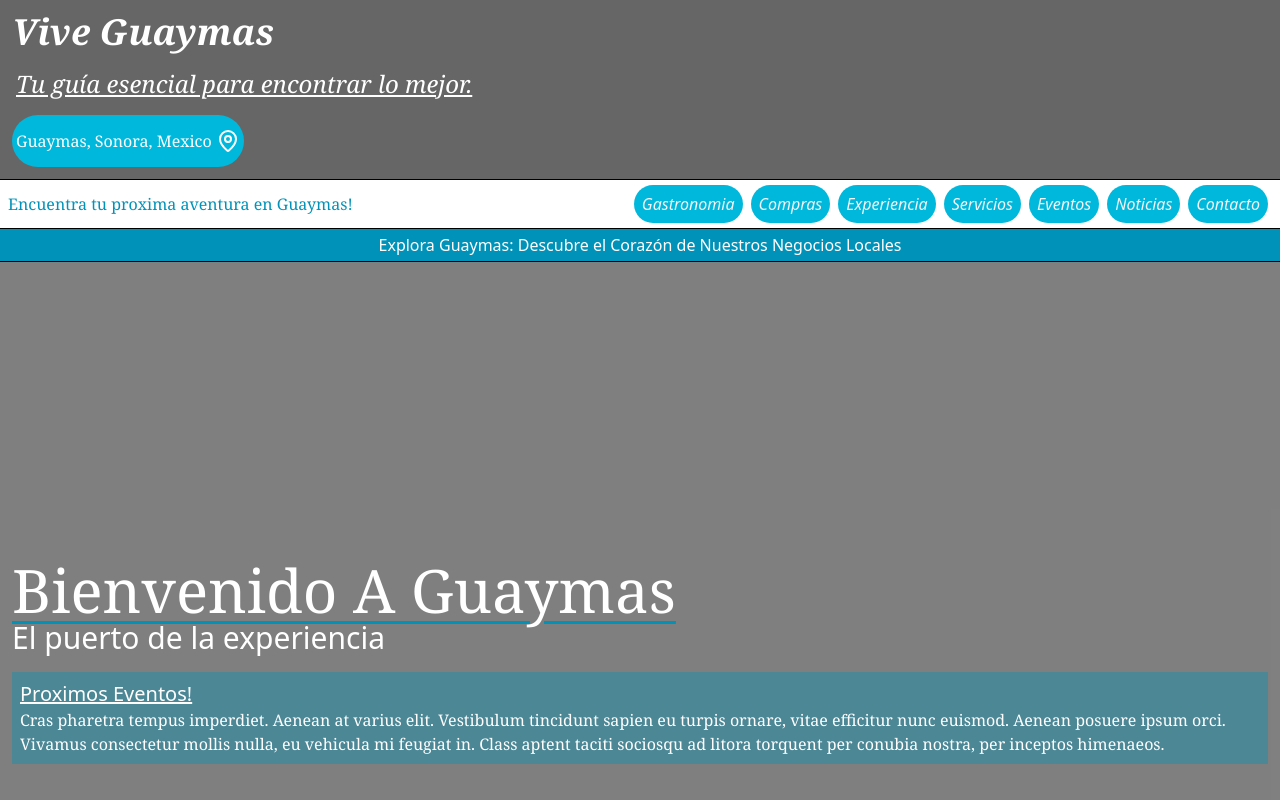
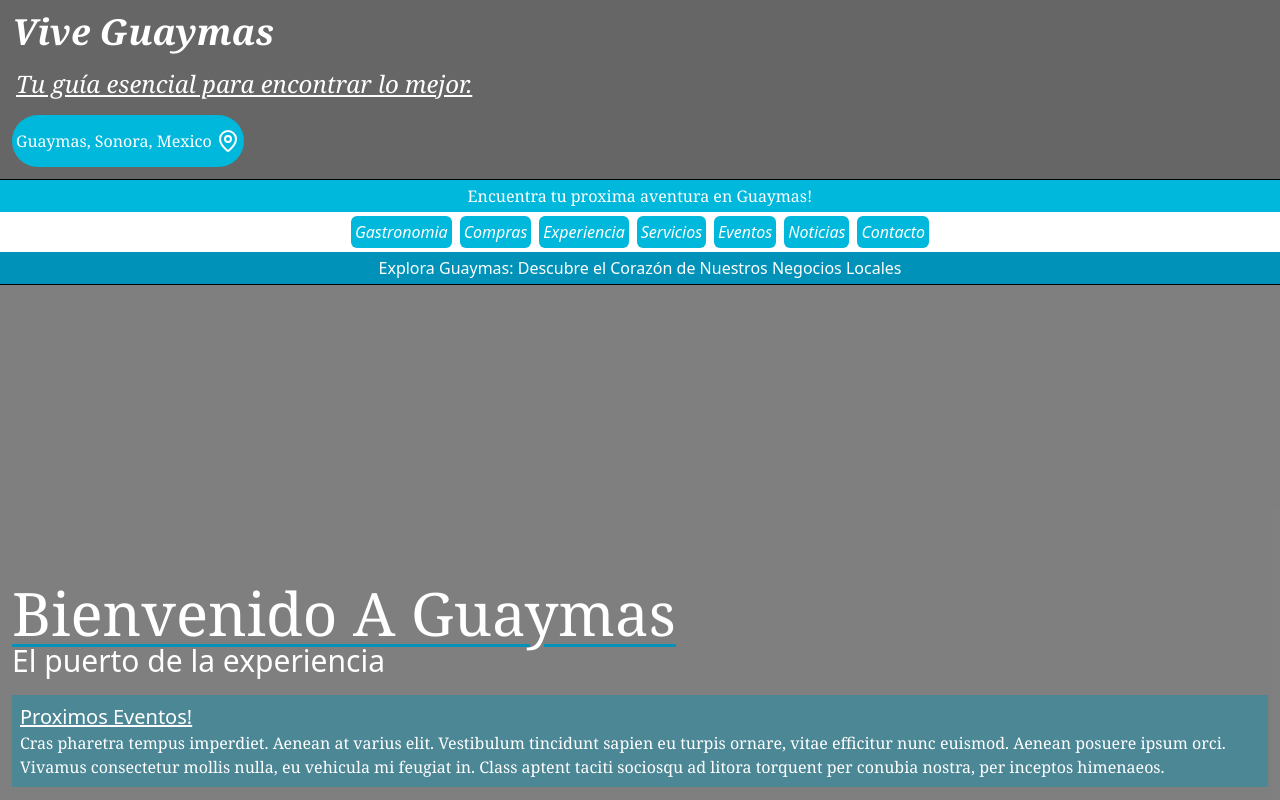
Before and after one commit to TylerBrock01/FE_gsono, a React (Vite) app: page / in a window 1280 px wide. Shown: the top 800 px of the page. Built offline with nearby package versions, Linux system fonts and the light colour scheme.

Commit message:
updated nav menu

```diff
--- a/src/layout/HomeLayout.tsx
+++ b/src/layout/HomeLayout.tsx
@@ -3,17 +3,6 @@ import {Link} from 'react-router-dom'
 import { MapPin } from 'lucide-react';
 
 export default function HomeLayout() {
-    const categories = [
-        {name: 'gastronomia', icon: 'food-drink', id: 1, path:"/register"},
-        {name: 'compras', icon: 'shopping-bag', id:2, path:"/"},
-        {name: 'experiencia', icon: 'xd', id:3, path:"/" },
-        {name: 'servicios', icon: 'briefcase', id:4, path:"/"},
-        {name: 'eventos', icon: 'calendar', id: 5, path:"/"},
-        {name: 'noticias', icon: 'newspaper', id: 6, path:"/"},
-        {name: 'contacto', icon: 'phone', id: 7, path:"/"},
-    ]
-    const categoryStyle = 'capitalize p-2 rounded-full bg-cyan-500'
-
     return (
         <>
             <meta name="viewport" content="width=device-width, initial-scale=1.0" />
@@ -33,22 +22,7 @@ export default function HomeLayout() {
                     </div>
 
                 </header>
-                <nav className=' bg-white p-1 py-2 border-black border-b-1 sm:grid md:flex md:justify-between pr-2 pl-2'>
-                    <h1 className='font-serif text-cyan-600 flex justify-center items-center'>Encuentra tu proxima aventura en Guaymas!</h1>
-                    <ul className='flex italic md:justify-start gap-2 text-gray-100 p-1'>
-                        {categories.map((category) => ( // Itera sobre el array de categorías
-                            <li key={category.id}>
-                                <NavLink
-                                    to={category.path} // ¡Usa category.path, no Link.path!
-                                    end={category.path === '/'} // ¡Usa category.path, no Link.path!
-                                    className={categoryStyle} // Usa la función de estilos
-                                >
-                                    <span>{category.name}</span> {/* El texto del link */}
-                                </NavLink>
-                            </li>
-                        ))}
-                    </ul>
-                </nav>
+                <h1 className='font-serif bg-cyan-500 text-white flex justify-center p-1'>Encuentra tu proxima aventura en Guaymas!</h1>
                 <div>
                     <Outlet/>
                 </div>
--- a/src/views/HomeView.tsx
+++ b/src/views/HomeView.tsx
@@ -1,9 +1,35 @@
-import { Link} from 'react-router-dom'
+import {Link, NavLink} from 'react-router-dom'
 import {Facebook, Store, Instagram, BadgeDollarSign, Map} from 'lucide-react'
 
 export default function HomeView() {
+    const categories = [
+        {name: 'gastronomia', icon: 'food-drink', id: 1, path:"/register"},
+        {name: 'compras', icon: 'shopping-bag', id:2, path:"/"},
+        {name: 'experiencia', icon: 'xd', id:3, path:"/" },
+        {name: 'servicios', icon: 'briefcase', id:4, path:"/"},
+        {name: 'eventos', icon: 'calendar', id: 5, path:"/"},
+        {name: 'noticias', icon: 'newspaper', id: 6, path:"/"},
+        {name: 'contacto', icon: 'phone', id: 7, path:"/"},
+    ]
+
     return(
         <>
+            <nav className='grid md:justify-center lg:flex p-1'>
+                <ul className='grid grid-cols-2 gap-2 md:flex italic '>
+                    {categories.map((category) => ( // Itera sobre el array de categorías
+                        <li key={category.id}>
+                            <NavLink
+                                to={category.path} // ¡Usa category.path, no Link.path!
+                                end={category.path === '/'} // ¡Usa category.path, no Link.path!
+                                className='flex justify-center capitalize rounded-md p-1 bg-cyan-500 text-white' // Usa la función de estilos
+                            >
+                                <span>{category.name}</span> {/* El texto del link */}
+                            </NavLink>
+                        </li>
+                    ))}
+                </ul>
+            </nav>
+
             {/*index*/}
             <h1 className='bg-cyan-600 text-white flex justify-center p-1 border-black border-b-1'>Explora Guaymas: Descubre el Corazón de Nuestros Negocios Locales</h1>
             <section className='text-white'>
```
